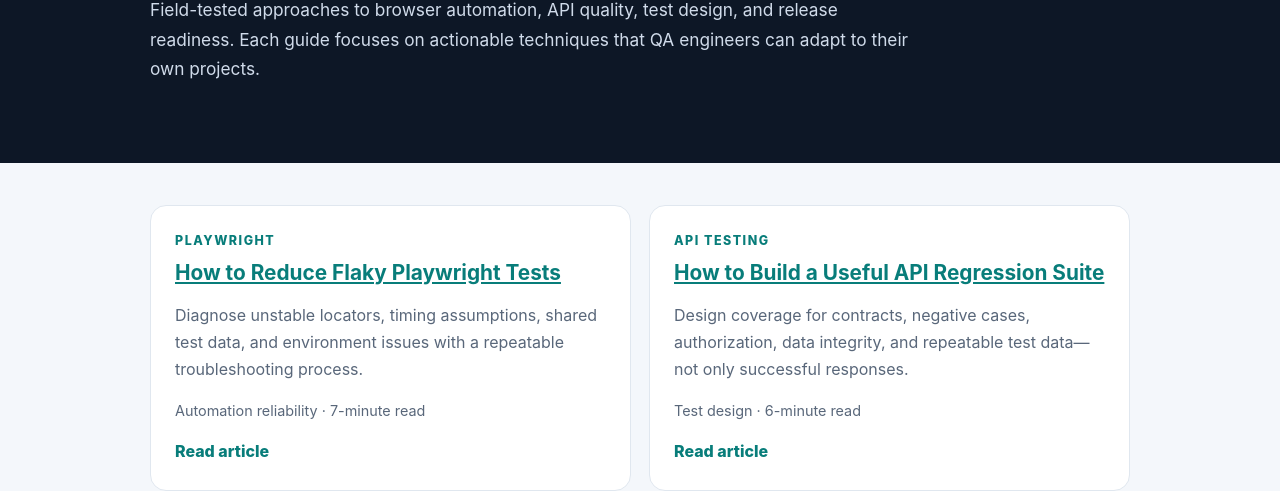
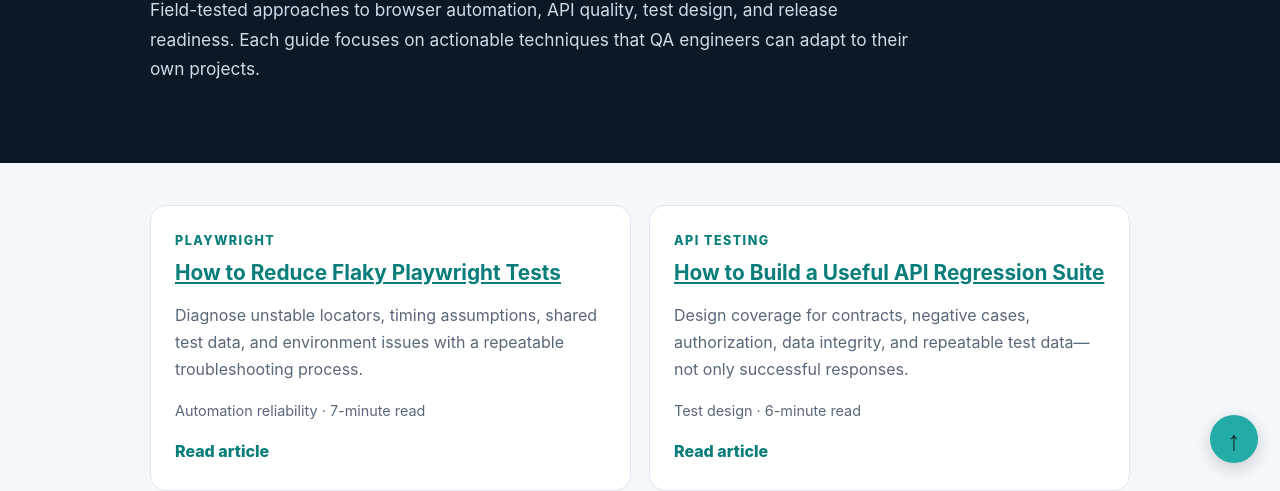
Before and after one commit to qaflex121-cmd/qaflex-studio-site, a website: page blog/index.html in a window 1280 px wide. Shown: the part 315-806 px from the top of the page. Drawn offline with Linux system fonts and the light colour scheme.

Commit message:
Add back-to-top button to blog index

```diff
--- a/blog/index.html
+++ b/blog/index.html
@@ -19,4 +19,14 @@
 <article class="card"><div class="category">Release Strategy</div><h2><a href="/blog/qa-release-readiness-checklist.html">A Practical QA Release Readiness Checklist</a></h2><p>Connect risk, regression evidence, open defects, integrations, and residual risk into a clear release recommendation.</p><p class="meta">Quality strategy · 6-minute read</p><a class="read" href="/blog/qa-release-readiness-checklist.html">Read article</a></article>
 </div><div class="callout" style="margin-top:24px"><strong>Free QA resources</strong><p>Use the QAFlex Studio checklists as a starting point, then adapt them to your application's risks and acceptance criteria.</p><a class="button" href="/#free-resources">Browse free checklists</a></div></div></main>
 <footer class="footer"><div class="wrap">© 2026 QAFlex Studio · <a href="/privacy.html">Privacy</a><a href="/terms.html">Terms</a><a href="/contact.html">Contact</a></div></footer>
+
+<a class="back-to-top" href="#top" aria-label="Back to top" title="Back to top">
+  <span aria-hidden="true">↑</span>
+</a>
+<style>
+.back-to-top{position:fixed;right:22px;bottom:22px;z-index:9999;width:48px;height:48px;display:flex;align-items:center;justify-content:center;border-radius:50%;background:#16a6a1;color:#062323;text-decoration:none;box-shadow:0 5px 18px rgba(0,0,0,.2);font:700 27px/1 system-ui,sans-serif;opacity:.94;transition:transform .2s ease,opacity .2s ease}
+.back-to-top:hover,.back-to-top:focus-visible{transform:translateY(-3px);opacity:1;outline:3px solid #0d1726;outline-offset:3px}
+html{scroll-behavior:smooth;scroll-padding-top:16px}
+@media(prefers-reduced-motion:reduce){html{scroll-behavior:auto}.back-to-top{transition:none}}
+</style>
 </body></html>
```
